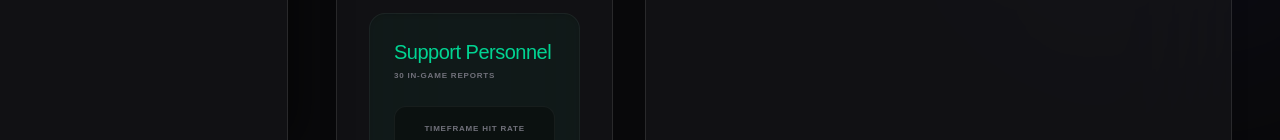
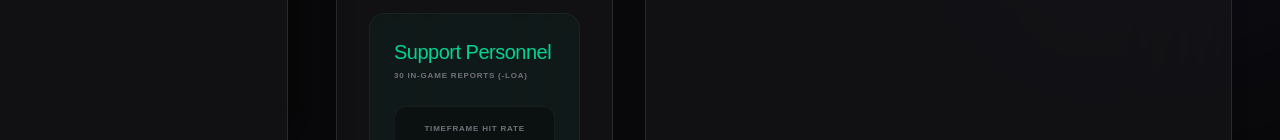
Before and after one commit to riskecrp/ssm-dashboard, a Next.js app: page /statistics in a window 1280 px wide. Shown: the part 660-800 px from the top of the page. Built offline with nearby package versions, Linux system fonts and the light colour scheme.

Commit message:
Update StatisticsClient.js

```diff
--- a/src/app/statistics/StatisticsClient.js
+++ b/src/app/statistics/StatisticsClient.js
@@ -2,7 +2,6 @@
 import { useState, useMemo } from 'react';
 import { manageTask, logSpokenTo } from '../actions';
 
-// Extracted Time Filter UI Component
 function TimeFilter({ mode, setMode, month, setMonth, range, setRange, availableMonths, dropKey, openDropdown, setOpenDropdown }) {
   return (
     <div className="flex items-center gap-2 bg-black/40 p-1.5 rounded-xl border border-white/5">
@@ -42,7 +41,6 @@ function TimeFilter({ mode, setMode, month, setMonth, range, setRange, available
 export default function StatisticsClient({ initialData }) {
   const [openDropdown, setOpenDropdown] = useState(null);
 
-  // Independent Time Filters
   const [lbTimeMode, setLbTimeMode] = useState('Monthly');
   const [lbMonth, setLbMonth] = useState('');
   const [lbRange, setLbRange] = useState({ start: '', end: '' });
@@ -84,30 +82,34 @@ export default function StatisticsClient({ initialData }) {
 
   const mostRecentMonth = availableMonths[0];
 
-  // METRIC EVALUATOR
   const missedQuotaEvaluations = useMemo(() => {
     if (!mostRecentMonth) return [];
-    const monthStr = mostRecentMonth.substring(3); // extracts 'Feb/2026' from '01/Feb/2026'
+    const monthStr = mostRecentMonth.substring(3);
 
     return activeStaff.map(s => {
        if (dismissedEvaluations.includes(s.name)) return null;
 
        const h = s.history.find(x => x.month === mostRecentMonth);
        if (!h) return null;
+
        const igTarget = Math.max(0, 30 - (h.loaDays || 0));
        const isSenior = s.rank === 'Senior Support';
        const forumTarget = isSenior ? 5 : 0;
 
-       let met = h.newIG >= igTarget;
-       if (isSenior && h.newForum < forumTarget) met = false;
+       const metIG = h.newIG >= igTarget;
+       const graceIG = h.newIG >= 25;
+       const metForum = isSenior ? h.newForum >= forumTarget : true;
 
-       if (h.strike > 0) return null;
+       const status = (metIG && metForum) ? 'MET' : (graceIG && metForum) ? 'GRACE' : 'MISSED';
+
+       if (status !== 'MISSED') return null; // Only show those who entirely failed
+       if (h.strike > 0) return null; // Already struck globally
 
        const hasException = s.spokenToLogs?.some(log => log.note.includes(`METRIC EXCEPTION (${monthStr})`));
-       if (hasException) return null;
+       if (hasException) return null; // Already excused globally
 
-       return { ...s, monthData: h, metQuota: met, igTarget, forumTarget };
-    }).filter(s => s && !s.metQuota);
+       return { ...s, monthData: h, igTarget, forumTarget, isSenior };
+    }).filter(Boolean);
   }, [activeStaff, mostRecentMonth, dismissedEvaluations]);
 
   const handleConfirmStrike = async (staffName) => {
@@ -126,7 +128,6 @@ export default function StatisticsClient({ initialData }) {
     setExceptionModal({ isOpen: false, name: "", reason: "" });
   };
 
-  // RANK RELIABILITY
   const rankStats = useMemo(() => {
     const stats = {
       support: { met: 0, total: 0, igSum: 0, forumSum: 0 },
@@ -148,8 +149,12 @@ export default function StatisticsClient({ initialData }) {
 
       validHistory.forEach(h => {
         const igTarget = Math.max(0, 30 - (h.loaDays || 0));
-        let met = h.newIG >= igTarget;
-        if (isSenior && h.newForum < 5) met = false;
+        const metForum = isSenior ? h.newForum >= 5 : true;
+        const metIG = h.newIG >= igTarget;
+        const graceIG = h.newIG >= 25;
+
+        // Count as reliable if they Met or hit the Grace threshold
+        const met = (metIG && metForum) || (graceIG && metForum);
 
         category.total++;
         if (met) category.met++;
@@ -173,7 +178,6 @@ export default function StatisticsClient({ initialData }) {
     }, { ig: 0, forum: 0, discord: 0 });
   }, [initialData]);
 
-  // LEADERBOARD LOGIC
   const staffPerformance = useMemo(() => {
     return activeStaff.map(s => {
       let ig = 0, forum = 0, discord = 0;
@@ -198,49 +202,55 @@ export default function StatisticsClient({ initialData }) {
   const topForum = [...staffPerformance].sort((a, b) => b.forum - a.forum).slice(0, 5).filter(s => s.forum > 0);
   const topDiscord = [...staffPerformance].sort((a, b) => b.discord - a.discord).slice(0, 5).filter(s => s.discord > 0);
 
-  // INDIVIDUAL ANALYSIS DATA
   const selectedStaffData = useMemo(() => {
     const data = initialData.find(s => s.name === selectedStaffName);
     if (!data) return null;
     const isSenior = data.rank === 'Senior Support';
+
     const historyWithQuota = data.history.slice(0, 6).map(h => {
       const igTarget = Math.max(0, 30 - (h.loaDays || 0));
       const forumTarget = isSenior ? 5 : 0;
-      let met = h.newIG >= igTarget;
-      if (isSenior && h.newForum < forumTarget) met = false;
-      return { ...h, metQuota: met, igTarget, forumTarget, isSenior };
+
+      const metIG = h.newIG >= igTarget;
+      const graceIG = h.newIG >= 25;
+      const metForum = isSenior ? h.newForum >= forumTarget : true;
+
+      const status = (metIG && metForum) ? 'MET' : (graceIG && metForum) ? 'GRACE' : 'MISSED';
+
+      return { ...h, status, igTarget, forumTarget, isSenior };
     });
-    const metCount = historyWithQuota.filter(h => h.metQuota).length;
+
+    const metCount = historyWithQuota.filter(h => h.status !== 'MISSED').length;
     const reliability = historyWithQuota.length > 0 ? Math.round((metCount / historyWithQuota.length) * 100) : 0;
     const strikes = data.history.filter(h => h.strike > 0);
     return { ...data, historyWithQuota, reliability, metCount, strikes };
   }, [initialData, selectedStaffName]);
 
-  // CUSTOM COMPARE LOGIC
   const comparePerformance = useMemo(() => {
     return initialData.map(s => {
       let ig = 0, forum = 0, discord = 0, metCount = 0, totalEligible = 0;
       const isSenior = s.rank === 'Senior Support';
-      const forumTarget = isSenior ? 5 : 0;
+
+      const calculateStatus = (h) => {
+         const igTarget = Math.max(0, 30 - (h.loaDays || 0));
+         const metForum = isSenior ? h.newForum >= 5 : true;
+         const metIG = h.newIG >= igTarget;
+         const graceIG = h.newIG >= 25;
+         return (metIG && metForum) || (graceIG && metForum); // True if Reliable
+      };
 
       if (compTimeMode === 'Overall') {
         ig = s.lifetimeIG; forum = s.lifetimeForum; discord = s.lifetimeDiscord;
         s.history.forEach(h => {
            totalEligible++;
-           const igTarget = Math.max(0, 30 - (h.loaDays || 0));
-           let met = h.newIG >= igTarget;
-           if (isSenior && h.newForum < forumTarget) met = false;
-           if (met) metCount++;
+           if (calculateStatus(h)) metCount++;
         });
       } else if (compTimeMode === 'Monthly') {
         const h = s.history.find(x => x.month === compMonth);
         if (h) {
            ig = h.newIG; forum = h.newForum; discord = h.newDiscord;
            totalEligible = 1;
-           const igTarget = Math.max(0, 30 - (h.loaDays || 0));
-           let met = h.newIG >= igTarget;
-           if (isSenior && h.newForum < forumTarget) met = false;
-           if (met) metCount = 1;
+           if (calculateStatus(h)) metCount = 1;
         }
       } else if (compTimeMode === 'Range') {
         const startMs = new Date(compRange.start).getTime() || 0;
@@ -249,10 +259,7 @@ export default function StatisticsClient({ initialData }) {
         validHistory.forEach(h => {
            ig += h.newIG; forum += h.newForum; discord += h.newDiscord;
            totalEligible++;
-           const igTarget = Math.max(0, 30 - (h.loaDays || 0));
-           let met = h.newIG >= igTarget;
-           if (isSenior && h.newForum < forumTarget) met = false;
-           if (met) metCount++;
+           if (calculateStatus(h)) metCount++;
         });
       }
       const reliability = totalEligible > 0 ? Math.round((metCount / totalEligible) * 100) : 0;
@@ -281,10 +288,8 @@ export default function StatisticsClient({ initialData }) {
         </div>
       </header>
 
-      {/* SECTION 1: METRIC EVALUATOR & LEADERBOARDS */}
       <div className="flex flex-col space-y-8 relative z-50">
 
-        {/* CONDENSED METRIC EVALUATOR */}
         {mostRecentMonth && missedQuotaEvaluations.length > 0 && (
           <section className="bg-red-950/20 backdrop-blur-3xl border border-red-500/30 rounded-[2rem] p-6 shadow-[0_20px_50px_rgba(239,68,68,0.1)]">
             <div className="flex items-center gap-3 mb-4 border-b border-red-500/20 pb-3">
@@ -296,12 +301,12 @@ export default function StatisticsClient({ initialData }) {
                 <div key={s.name} className="bg-black/50 border border-red-500/20 rounded-xl p-4 flex flex-col gap-3 group hover:border-red-500/50 transition-colors">
                   <div className="flex justify-between items-center">
                     <span className="font-bold text-white text-sm">{s.name}</span>
-                    <span className="text-[8px] uppercase tracking-widest text-red-300 bg-red-500/10 px-1.5 py-0.5 rounded border border-red-500/20">{s.rank === 'Senior Support' ? 'Senior' : 'Support'}</span>
+                    <span className="text-[8px] uppercase tracking-widest text-red-300 bg-red-500/10 px-1.5 py-0.5 rounded border border-red-500/20">{s.isSenior ? 'Senior' : 'Support'}</span>
                   </div>
                   <div className="flex justify-between text-[10px] font-mono text-zinc-400 bg-white/5 p-2 rounded-lg">
-                    <span>IG: <span className="text-red-400 font-bold">{s.monthData.newIG}</span>/{s.igTarget}</span>
-                    {s.rank === 'Senior Support' && (
-                      <span>FR: <span className={s.monthData.newForum < s.forumTarget ? 'text-red-400 font-bold' : 'text-amber-400 font-bold'}>{s.monthData.newForum}</span>/{s.forumTarget}</span>
+                    <span>IG: <span className="text-red-400 font-bold">{s.monthData.newIG}</span> / {s.igTarget}</span>
+                    {s.isSenior && (
+                      <span>FR: <span className={s.monthData.newForum < s.forumTarget ? 'text-red-400 font-bold' : 'text-amber-400 font-bold'}>{s.monthData.newForum}</span> / {s.forumTarget}</span>
                     )}
                   </div>
                   <div className="flex gap-2 mt-1">
@@ -314,7 +319,6 @@ export default function StatisticsClient({ initialData }) {
           </section>
         )}
 
-        {/* COMBINED LEADERBOARD */}
         <section className="bg-zinc-900/60 backdrop-blur-3xl border border-white/10 rounded-[2.5rem] p-8 shadow-xl">
            <div className="flex flex-col md:flex-row justify-between items-start md:items-end gap-6 mb-6 border-b border-white/5 pb-4">
              <h2 className="text-2xl font-light text-white tracking-tight">Network Leaderboards</h2>
@@ -328,10 +332,7 @@ export default function StatisticsClient({ initialData }) {
         </section>
       </div>
 
-      {/* SECTION 2: SIDE-BY-SIDE RANK & INDIVIDUAL */}
       <div className="grid grid-cols-1 xl:grid-cols-3 gap-8 relative z-40">
-
-        {/* RANK RELIABILITY (1 Col) */}
         <section className="xl:col-span-1 bg-zinc-900/60 backdrop-blur-3xl border border-white/10 rounded-[2.5rem] p-8 shadow-xl flex flex-col gap-6">
            <div className="flex flex-col xl:flex-row justify-between items-start xl:items-end gap-4 border-b border-white/5 pb-4 mb-2">
               <div>
@@ -340,11 +341,10 @@ export default function StatisticsClient({ initialData }) {
               </div>
               <TimeFilter mode={rankTimeMode} setMode={setRankTimeMode} month={rankMonth} setMonth={setRankMonth} range={rankRange} setRange={setRankRange} availableMonths={availableMonths} dropKey="rank" openDropdown={openDropdown} setOpenDropdown={setOpenDropdown} />
            </div>
-           <RankCard title="Support Personnel" stats={rankStats.support} color="text-emerald-400" glow="bg-emerald-500/5" logic="30 In-Game Reports" />
-           <RankCard title="Senior Support" stats={rankStats.senior} color="text-indigo-400" glow="bg-indigo-500/5" logic="30 IG & 5 Forum" />
+           <RankCard title="Support Personnel" stats={rankStats.support} color="text-emerald-400" glow="bg-emerald-500/5" logic="30 In-Game Reports (-LOA)" />
+           <RankCard title="Senior Support" stats={rankStats.senior} color="text-indigo-400" glow="bg-indigo-500/5" logic="30 IG & 5 Forum (-LOA)" />
         </section>
 
-        {/* INDIVIDUAL ANALYSIS (2 Cols) */}
         <section className="xl:col-span-2 bg-zinc-900/60 backdrop-blur-3xl border border-white/10 rounded-[2.5rem] p-8 shadow-xl flex flex-col">
           <div className="relative z-50 border-b border-white/5 pb-6 mb-6 flex flex-col md:flex-row justify-between items-start md:items-center gap-4">
             <div>
@@ -396,7 +396,6 @@ export default function StatisticsClient({ initialData }) {
         </section>
       </div>
 
-      {/* SECTION 3: CUSTOM COMPARISON */}
       <section className="relative z-30 bg-zinc-900/60 backdrop-blur-3xl border border-white/10 rounded-[2.5rem] p-10 shadow-xl">
          <div className="flex flex-col lg:flex-row justify-between items-start lg:items-end gap-6 mb-8 border-b border-white/5 pb-6">
             <div>
@@ -478,7 +477,6 @@ export default function StatisticsClient({ initialData }) {
   );
 }
 
-// SUB-COMPONENTS
 function LeaderboardColumn({ title, data, color, field }) {
   return (
     <div className="group">
@@ -524,19 +522,25 @@ function HistoryLedger({ title, data }) {
     <div className="bg-black/40 border border-white/5 rounded-2xl p-6 flex flex-col h-[400px] shadow-inner">
       <h3 className="text-[10px] text-zinc-500 uppercase tracking-[0.2em] font-black mb-4 border-b border-white/5 pb-3">{title}</h3>
       <div className="flex-1 overflow-y-auto custom-scrollbar pr-2 space-y-3">
-        {data.map((h, i) => (
-          <div key={i} className={`bg-white/[0.02] border ${h.metQuota ? 'border-emerald-500/20' : 'border-red-500/20'} p-4 rounded-xl relative overflow-hidden`}>
-            <div className={`absolute top-0 right-0 px-2 py-1 text-[7px] font-black uppercase tracking-tighter rounded-bl-lg ${h.metQuota ? 'bg-emerald-500/20 text-emerald-400' : 'bg-red-500/20 text-red-400'}`}>{h.metQuota ? 'MET' : 'MISSED'}</div>
+        {data.map((h, i) => {
+          const badgeClass = h.status === 'MET' ? 'bg-emerald-500/20 text-emerald-400' : h.status === 'GRACE' ? 'bg-yellow-500/20 text-yellow-400' : 'bg-red-500/20 text-red-400';
+          const borderClass = h.status === 'MET' ? 'border-emerald-500/20' : h.status === 'GRACE' ? 'border-yellow-500/20' : 'border-red-500/20';
+          const igClass = h.newIG >= h.igTarget ? 'text-emerald-400' : h.newIG >= 25 ? 'text-yellow-400' : 'text-red-400';
+
+          return (
+            <div key={i} className={`bg-white/[0.02] border ${borderClass} p-4 rounded-xl relative overflow-hidden`}>
+              <div className={`absolute top-0 right-0 px-2 py-1 text-[7px] font-black uppercase tracking-tighter rounded-bl-lg ${badgeClass}`}>{h.status}</div>
               <div className="text-[10px] text-zinc-400 font-bold font-mono uppercase tracking-widest mb-3">{h.month.substring(3)}</div>
               <div className="space-y-2 font-mono text-[10px]">
-              <div className="flex justify-between border-b border-white/5 pb-1"><span className="text-zinc-500">In-Game Reports</span><span className={h.newIG >= h.igTarget ? 'text-emerald-400' : 'text-red-400'}>{h.newIG} <span className="text-zinc-700">/ {h.igTarget}</span></span></div>
+                <div className="flex justify-between border-b border-white/5 pb-1"><span className="text-zinc-500">In-Game Reports</span><span className={igClass}>{h.newIG} <span className="text-zinc-700">/ {h.igTarget}</span></span></div>
                 {h.isSenior && (
                   <div className="flex justify-between border-b border-white/5 pb-1"><span className="text-zinc-500">Forum Reports</span><span className={h.newForum >= h.forumTarget ? 'text-amber-400' : 'text-red-400'}>{h.newForum} <span className="text-zinc-700">/ {h.forumTarget}</span></span></div>
                 )}
                 <div className="flex justify-between"><span className="text-zinc-500">Discord Tickets</span><span className="text-indigo-400">{h.newDiscord}</span></div>
               </div>
             </div>
-        ))}
+          );
+        })}
       </div>
     </div>
   );
```
Lines whose indentation alone changed are shown as unchanged.
